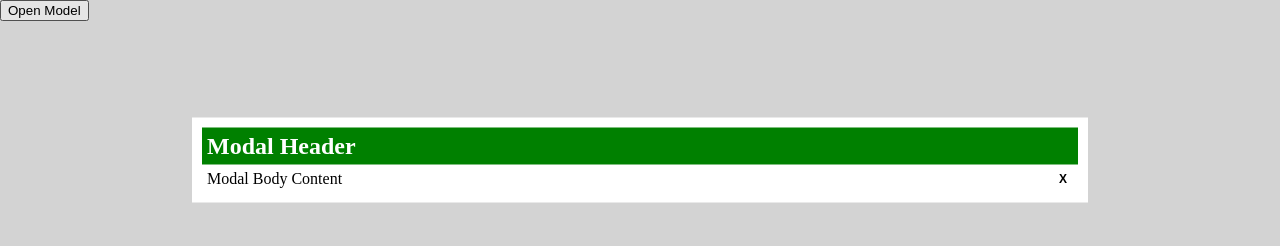
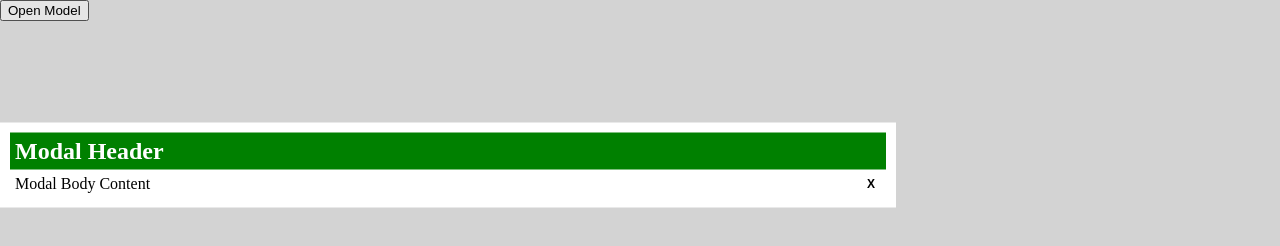
Before and after one commit to acciojob/css-modal-ak1303, a website: page main.html in a window 1280 px wide. Both pictures are taken after a click on the button "Open Model". Drawn offline with Linux system fonts and the light colour scheme.

Commit message:
created a submission

```diff
--- a/main.html
+++ b/main.html
@@ -8,8 +8,8 @@
 
 <body>
 	<!-- the entire body must be written by student -->
-	<button class="open" onclick="openModal()">Open Model</button>
-	<div class="model">
+	<button class="open" id="openModal" onclick="openModal()">Open Model</button>
+	<div class="modal">
 		<div class="modal-content">
 			<div class="modal-header">
 				<h2>Modal Header</h2>
--- a/script.js
+++ b/script.js
@@ -1,28 +1,11 @@
- var modal = document.querySelector('.model');
-    var openBtn = document.querySelector('.open');
+var modal = document.querySelector('.modal');
 
-    // Function to open the modal
 	function openModal() {
-        modal.style.display = 'block';
+	    modal.classList.add('open');
 	    document.body.style.backgroundColor = 'lightgrey';
-		modal.style.top = '20%';
-	    modal.style.transform = 'translateY(-50%)';
-		setTimeout(function() {
-	        modal.style.transition = 'none';
-	    }, 500);
 	}
 
-    // Function to close the modal
     function closeModal() {
-		modal.style.top = '-100%';
-	    modal.style.transform = 'translateY(0)';
+		modal.classList.remove('open');
         document.body.style.backgroundColor = 'white';
-		modal.style.transition="top 0.5s, transform 0.5s";
     }
-
-    // Close the modal if the user clicks outside of it
-    window.onclick = function(event) {
-        if (event.target === modal) {
-            closeModal();
-        }
-    };
--- a/styles.css
+++ b/styles.css
@@ -3,15 +3,20 @@
 	box-sizing:border-box;
 	margin:0;
 }
-.model{
-	position: fixed;
-    top: -100%;
-    left: 15%;
-    transform: translateY(0);
-    transition: top 0.5s;
+.modal{
+	display: none;
+	position:fixed;
+	top:-100%;
+    margin:auto;
+    transition: top 0.5s ease-in;
     background-color: white;
     padding: 10px;
     width: 70vw;
+}
+.modal.open{
+	display:block;
+	top:10%;
+	transform:translateY(50%);
 }
 .modal-header{
 	padding:5px;
@@ -23,11 +28,8 @@
 	flex-direction:column;
 }
 .close-modal{
-	top:50%;
-	bottom:50%;
 	font-weight:600;
 	font-size:12px;
-	right:5px;
 	border:none;
 	background-color:inherit;
 }
```
Lines whose indentation alone changed are shown as unchanged.
